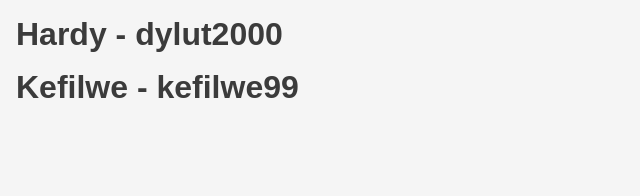
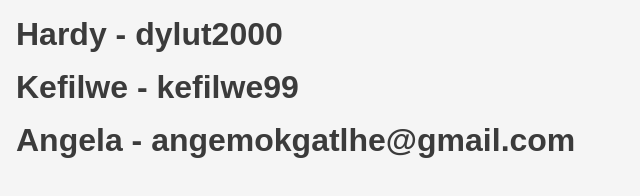
Before and after one commit to The-DigitalAcademy/git-pwd-april-2024, a plain HTML site: page index.html in a window 1280 px wide. Shown: the whole page, without its empty margins (0-640 px from the left). Drawn offline with Linux system fonts and the light colour scheme.

Commit message:
angela changes saved

```diff
--- a/index.html
+++ b/index.html
@@ -14,6 +14,9 @@
 
     <h1>Kefilwe - kefilwe99</h1>
 
+    <h1>Angela - angemokgatlhe@gmail.com</h1>
+
+
 </body>
 
 </html>
```
